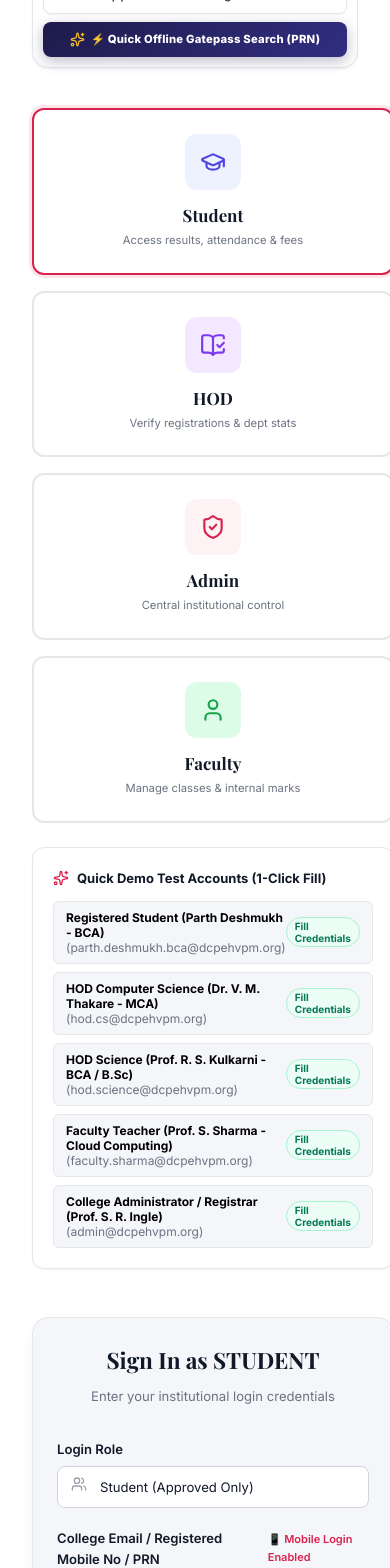
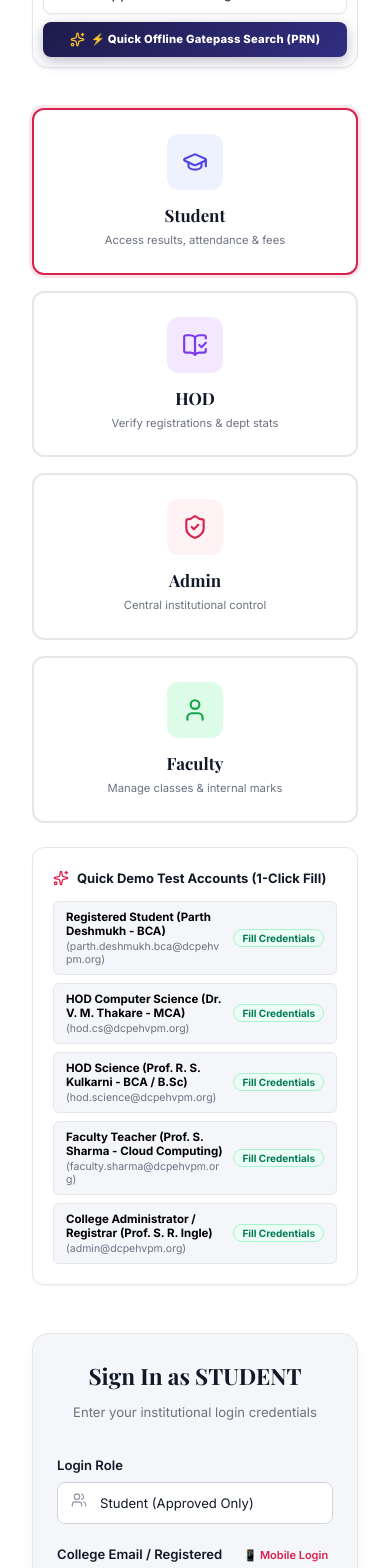
Before and after one commit to parthd45/dcpe-erp, a React (Vite) app: page / in a window 390 px wide. Shown: the part 10432-12000 px from the top of the page. Built offline with nearby package versions, Linux system fonts and the light colour scheme; no server answers; the database is empty.

Commit message:
fix: prevent demo accounts list text from stretching button widths and collapse login selector grids on all mobile breakpoints

```diff
--- a/src/components/LoginSection/LoginSection.css
+++ b/src/components/LoginSection/LoginSection.css
@@ -248,6 +248,9 @@
 }
 
 @media (max-width: 768px) {
+  .login-cards {
+    grid-template-columns: 1fr !important;
+  }
   .login-tab-bar {
     display: flex !important;
     flex-direction: column !important;
@@ -266,7 +269,3 @@
     padding: 10px !important;
   }
 }
-
-@media (max-width: 480px) {
-  .login-cards { grid-template-columns: 1fr; }
-}
--- a/src/components/LoginSection/LoginSection.jsx
+++ b/src/components/LoginSection/LoginSection.jsx
@@ -291,9 +291,9 @@ export default function LoginSection() {
                         cursor: 'pointer',
                       }}
                     >
-                      <span>
-                        <strong>{demo.label}</strong>{' '}
-                        <span style={{ color: 'var(--text-muted)' }}>({demo.email})</span>
+                      <span style={{ display: 'flex', flexDirection: 'column', gap: '2px', textAlign: 'left', overflow: 'hidden', flex: '1 1 auto', marginRight: '8px' }}>
+                        <strong style={{ fontSize: '11.5px', whiteSpace: 'normal', wordBreak: 'break-word' }}>{demo.label}</strong>
+                        <span style={{ color: 'var(--text-muted)', fontSize: '10.5px', wordBreak: 'break-all', whiteSpace: 'normal' }}>({demo.email})</span>
                       </span>
                       <span
                         className={`status-pill ${
@@ -303,7 +303,7 @@ export default function LoginSection() {
                             ? 'pending'
                             : 'approved'
                         }`}
-                        style={{ fontSize: '10px', padding: '2px 8px' }}
+                        style={{ fontSize: '10px', padding: '2px 8px', flexShrink: 0 }}
                       >
                         {demo.status === 'pending' ? 'Pending Approval' : 'Fill Credentials'}
                       </span>
```
